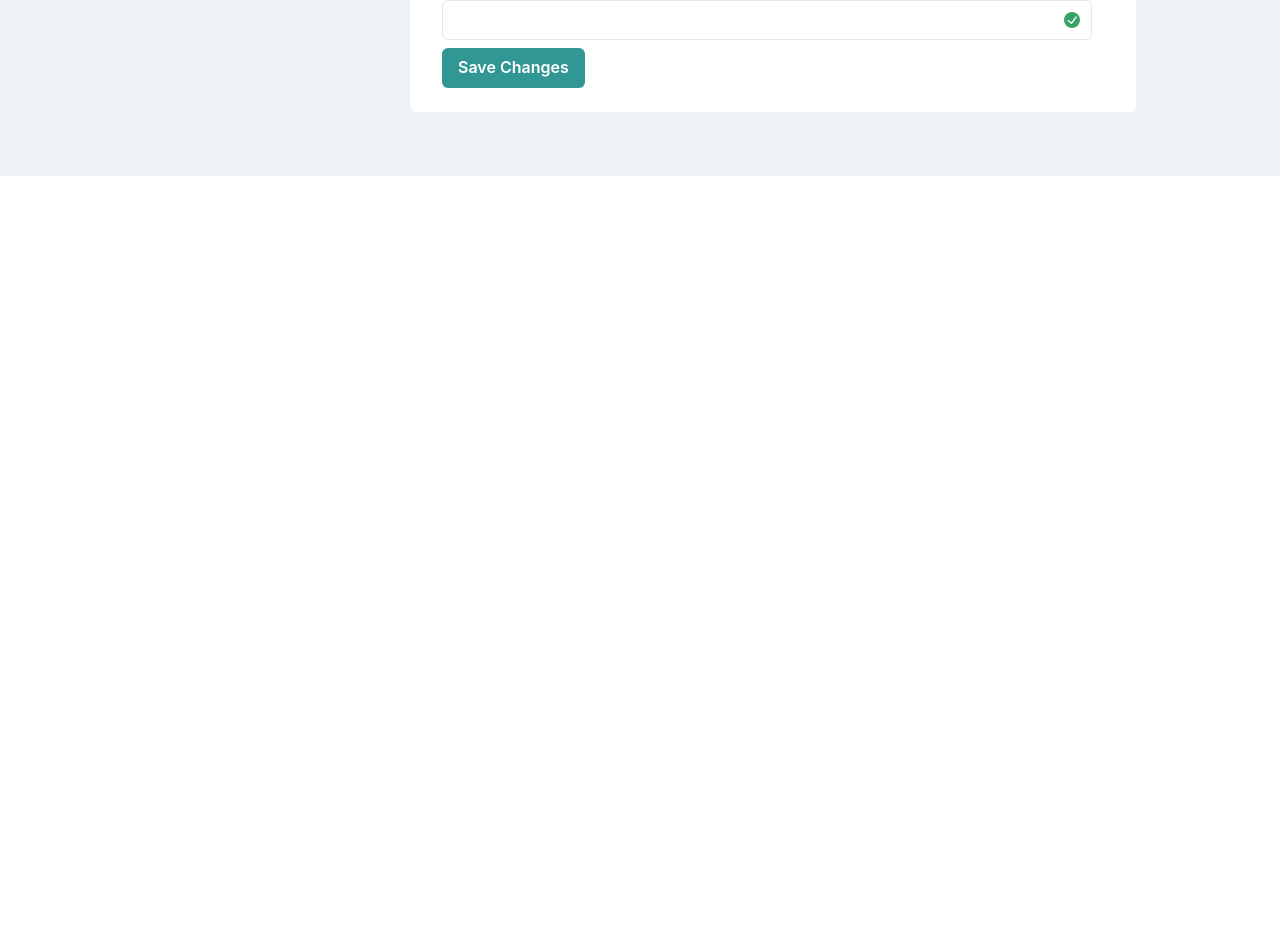
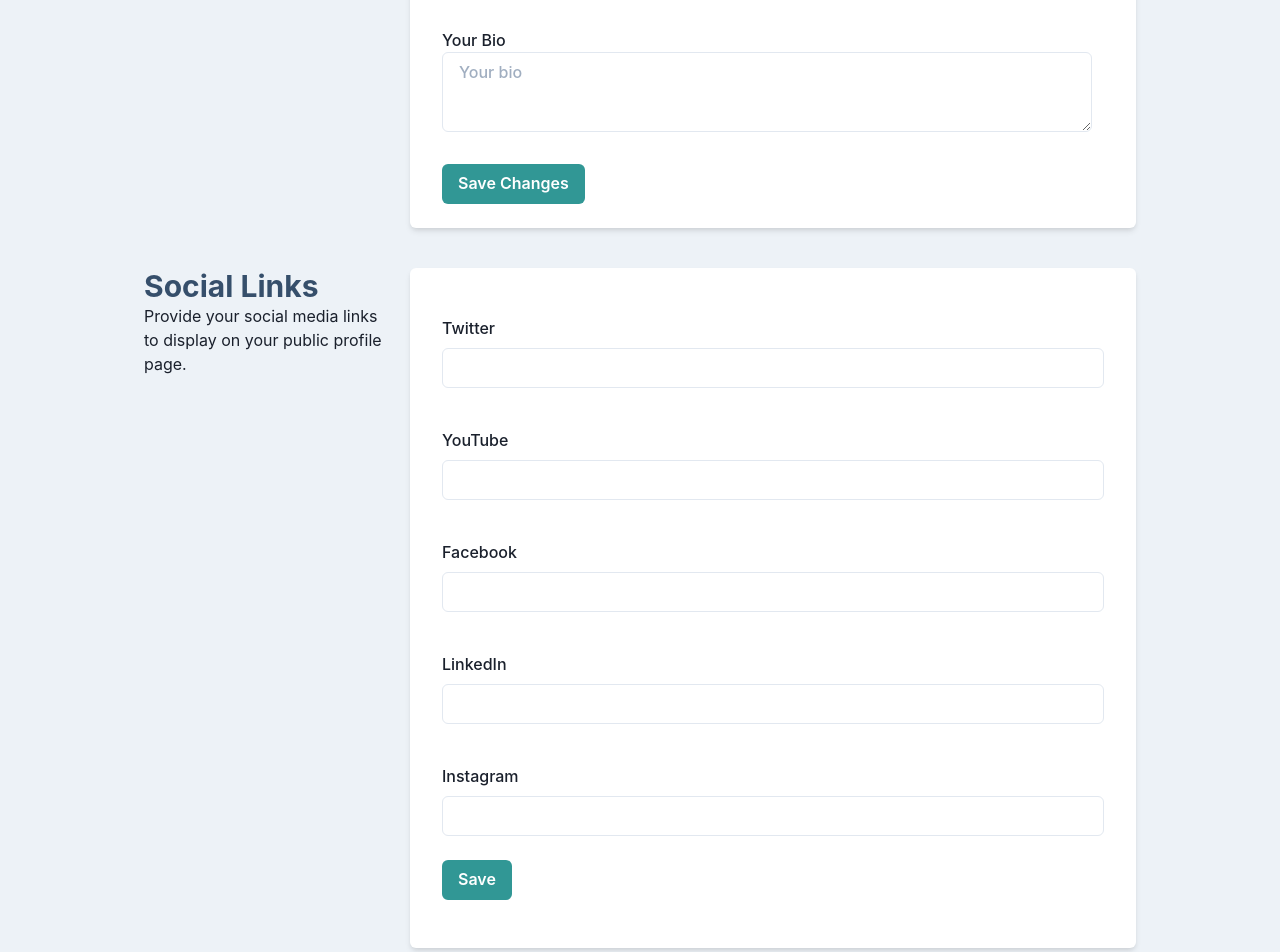
Before and after one commit to madebyaman/book-notes, a Next.js app: page /profile in a window 1280 px wide. Shown: the part 431-1383 px from the top of the page. Before the commit the page ends 800 px from the top, so only its background shows below. Built offline with nearby package versions, Linux system fonts and the light colour scheme; no server answers; the database is empty; sample sign-in values are in the browser's storage.

Commit message:
basic profile page working

```diff
--- a/components/Profile/preferences.tsx
+++ b/components/Profile/preferences.tsx
@@ -13,6 +13,9 @@ import {
   Box,
   Heading,
   Flex,
+  Stack,
+  HStack,
+  Textarea,
 } from '@chakra-ui/react';
 import {
   ChangeEvent,
@@ -144,7 +147,7 @@ export const ProfilePreferences = () => {
             This information will be displayed on your user profile page.
           </Text>
         </Box>
-        <Box rounded="md" px="8" py="6" backgroundColor={'white'}>
+        <Box rounded="md" shadow="md" px="8" py="6" backgroundColor={'white'}>
           <form onSubmit={handleSubmit}>
             <Flex gap="3" mt="4">
               {state.photoUrl ? (
@@ -176,7 +179,7 @@ export const ProfilePreferences = () => {
               )}
               <Box>
                 <FormLabel htmlFor="uploadImage">Profile Picture</FormLabel>
-                <Text fontSize={'sm'} my="1">
+                <Text fontSize={'sm'}>
                   Upload 150px * 150px photo to display in public profile.
                 </Text>
                 <Box pos="relative" overflow={'hidden'}>
@@ -228,14 +231,19 @@ export const ProfilePreferences = () => {
                 </Box>
               </Box>
             </Flex>
-            <FormControl mt="4">
+            <Stack spacing={10} mt="8">
+              <HStack spacing="24px">
+                <FormControl>
                   <FormLabel>
                     Name
                     <Input
                       value={state.name}
                       placeholder="Your Name"
                       onChange={(e) =>
-                    dispatch({ type: 'UPDATE_NAME', payload: e.target.value })
+                        dispatch({
+                          type: 'UPDATE_NAME',
+                          payload: e.target.value,
+                        })
                       }
                     />
                   </FormLabel>
@@ -265,8 +273,76 @@ export const ProfilePreferences = () => {
                     </InputGroup>
                   </FormLabel>
                 </FormControl>
-            <Button colorScheme="teal" type="submit" isLoading={state.loading}>
+              </HStack>
+
+              <FormControl>
+                <FormLabel>
+                  Your Bio
+                  <Textarea
+                    value={state.bio}
+                    placeholder="Your bio"
+                    onChange={(e) =>
+                      dispatch({
+                        type: 'UPDATE_BIO',
+                        payload: e.target.value,
+                      })
+                    }
+                  />
+                </FormLabel>
+              </FormControl>
+            </Stack>
+            <Button
+              colorScheme="teal"
+              type="submit"
+              isLoading={state.loading}
+              mt="6"
+            >
               Save Changes
+            </Button>
+          </form>
+        </Box>
+      </Grid>
+      <Grid templateColumns={{ base: '1fr', md: '1fr 3fr' }} gap="6" mt="10">
+        <Box>
+          <Heading as="h2" fontSize="30px" color="text.400">
+            Social Links
+          </Heading>
+          <Text>
+            Provide your social media links to display on your public profile
+            page.
+          </Text>
+        </Box>
+        <Box rounded="md" shadow="md" px="8" py="12" backgroundColor={'white'}>
+          <form>
+            <Stack spacing={10}>
+              <FormControl>
+                <FormLabel>Twitter</FormLabel>
+                <Input type="text" />
+              </FormControl>
+              <FormControl>
+                <FormLabel>YouTube</FormLabel>
+                <Input type="text" />
+              </FormControl>
+              <FormControl>
+                <FormLabel>Facebook</FormLabel>
+                <Input type="text" />
+              </FormControl>
+              <FormControl>
+                <FormLabel>LinkedIn</FormLabel>
+                <Input type="text" />
+              </FormControl>
+              <FormControl>
+                <FormLabel>Instagram</FormLabel>
+                <Input type="text" />
+              </FormControl>
+            </Stack>
+            <Button
+              colorScheme="teal"
+              type="submit"
+              isLoading={state.loading}
+              mt="6"
+            >
+              Save
             </Button>
           </form>
         </Box>
--- a/pages/index.tsx
+++ b/pages/index.tsx
@@ -9,13 +9,14 @@ const Home: NextPage = function () {
 
   return (
     <div>
-      <Container maxW="container.lg">
+      <Container maxW="container.lg" mt="8">
         <Nav />
         <Flex
           alignItems={'center'}
           justifyContent="space-between"
           gap="6"
           flexDirection={{ base: 'column', md: 'row' }}
+          mt="4"
         >
           <Box>
             <Heading as="h1" fontSize={'54px'} color="text.400">
--- a/pages/profile.tsx
+++ b/pages/profile.tsx
@@ -9,7 +9,7 @@ const Dashboard: NextPage = function () {
 
   return (
     <>
-      <Box backgroundColor={'white'} shadow="md" py="4">
+      <Box backgroundColor={'white'} shadow="lg" py="4">
         <Container maxW="container.lg">
           <Nav showFullNav={true} route={router.pathname} />
         </Container>
```
Lines whose indentation alone changed are shown as unchanged.
